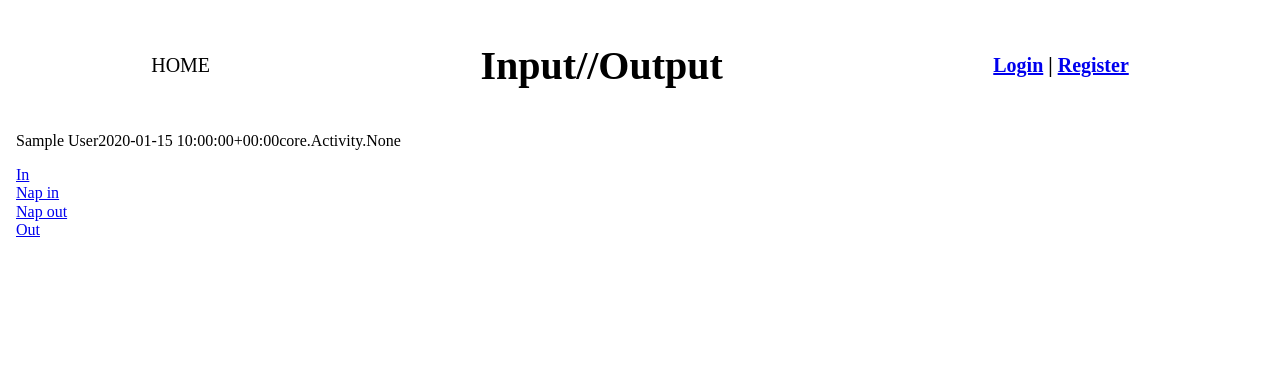
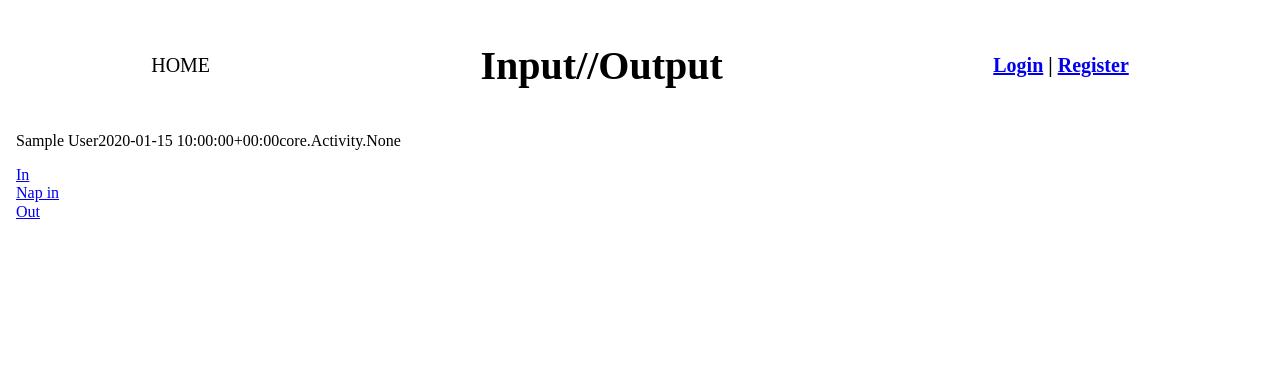
Before and after one commit to in-n-out-daycare/synCARE, a Django app: page /activity_list/1/ in a window 1280 px wide. Shown: the top 376 px of the page. Run offline with Django 3.2, Linux system fonts and the light colour scheme; tables that the repository leaves empty hold one stand-in row (values such as "Sample post"); some libraries are stand-ins or nearby versions.

Commit message:
nap_in nap_out working

```diff
--- a/In_N_Out/urls.py
+++ b/In_N_Out/urls.py
@@ -33,8 +33,8 @@ urlpatterns = [
     path('accounts/', include('allauth.urls')),
     path('visit/check_out/<int:visit_id>/', views.check_out, name='check_out'),
     path('visit/new/<uuid:child_id>/', views.check_in, name='check_in'),
-    path('visit/nap_start/<int:visit_id>/', views.nap_in, name='nap_in'),
-    path('visit/nap_end/<int:visit_id>/', views.nap_out, name='nap_out'),
+    path('visit/nap_in/<int:visit_id>/', views.nap_in, name='nap_in'),
+    path('visit/nap_out/<int:activity_id>/', views.nap_out, name='nap_out'),
 ]
 
 urlpatterns += static(settings.STATIC_URL, document_root=settings.STATIC_ROOT)
--- a/core/templates/action_list.html
+++ b/core/templates/action_list.html
@@ -5,12 +5,11 @@
 <div class="wrapper">
     <p>{{child}}{{visit}}{{activity}}</p>
     <div class="box"><a href="{% url 'food' %}">In</a></div>
-
-    {% comment %} {% if visit.activities.start_time == null %} {% endcomment %}
+    {% if open_nap|length >= 1 %}
+        <div class="nap-out" ><a href="{% url 'nap_out' activity_id=open_nap.0.id %}">Nap out</a></div>
+    {% else %}
         <div class="nap-in" ><a href="{% url 'nap_in' visit_id=visit_id %}">Nap in</a></div>
-    {% comment %} {% else %} {% endcomment %}
-        <div class="nap-out" ><a href="{% url 'nap_out' visit_id=visit_id %}">Nap out</a></div>
-    {% comment %} {% endif %} {% endcomment %}
+    {% endif %}
 
     <div class="box"><a href="{% url 'diaper' %}">Out</a></div>
 
--- a/core/templates/index.html
+++ b/core/templates/index.html
@@ -7,7 +7,7 @@
 
     <div class="wrapper tc flex-ns flex-wrap justify-around">
         {% for child in children %}
-
+            {% if iscaregiver %}
                 <div class="box ba bw3 w-30-ns mb3 h5">
                 {% if child.visit|length >= 1 %}
                     <a href="{% url 'action_list' visit_id=child.visit.0.id %}">
@@ -21,7 +21,7 @@
                     <div class="check-in ma1" ><a href="{% url 'check_in' child_id=child.child_id %}"><button>Check in</button></a></div>
                 {% endif %}
                 </div>
-
+            {% endif %}
         {% endfor %}
 
     </div>
--- a/core/views.py
+++ b/core/views.py
@@ -7,27 +7,10 @@ from django.db.models import Prefetch
 from .models import Child, Activity, Guardian, Classroom, Visit
 
 
-# Create your views here.
-# def index(request):
-
-#     all_children = Child.objects.all()
-
-#     context = {
-#         'all_children': all_children
-#     }
-
-#     return render(request, 'index.html', context=context)
-
-# class-based view, if wanting to try
-# class Index(generic.ListView):
-#     model = Child
-
-
 class ActivityListView(generic.ListView):
     model = Activity
 
 
-# Create your views here.
 def index(request):
 
     is_administrator = request.user.groups.filter(name='administrator').exists()
@@ -63,11 +46,13 @@ def index(request):
 def action_list(request, visit_id):
     visit = Visit.objects.get(id=visit_id)
     activity = visit.activities
+    nap = Activity.objects.filter(visit_id=visit_id, activity_type=Activity.NAP, end_time__isnull=True)
     context = {
         'activity': activity,
         'visit': visit,
         'child': visit.child,
         'visit_id': visit_id,
+        'open_nap':nap,
     }
     return render(request, 'action_list.html', context=context)
 
@@ -94,19 +79,19 @@ def check_in(request, child_id):
     visit.save()
     return redirect('index')
 
-def nap_out(request, visit_id):
-    nap = Activity.objects.filter(activity_type='NP', visit_id=visit_id,)[0]
+def nap_out(request, activity_id):
+    nap = Activity.objects.get(id=activity_id)
     nap.end_time = datetime.datetime.now()
     nap.save()
-    return redirect('index')
+    return redirect('action_list', visit_id=nap.visit.id)
 
 def nap_in(request, visit_id):
     visit = get_object_or_404(Visit, id=visit_id)
     nap = Activity(
+        activity_type=Activity.NAP,
+        visit=visit,
         child=visit.child,
-        activity_type='NP',
-        visit_id=visit.id # got a null constraint error so am setting the visit_id when I save the nap
     )
     nap.save()
 
-    return redirect('index')
+    return redirect('action_list', visit_id=visit_id)
```
Lines whose indentation alone changed are shown as unchanged.
